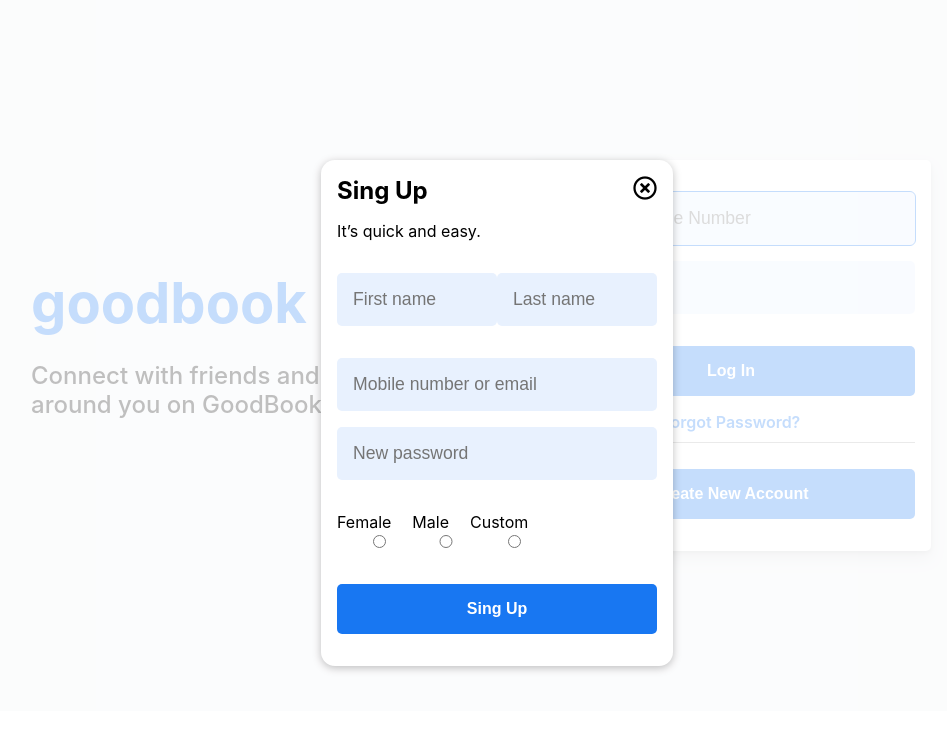
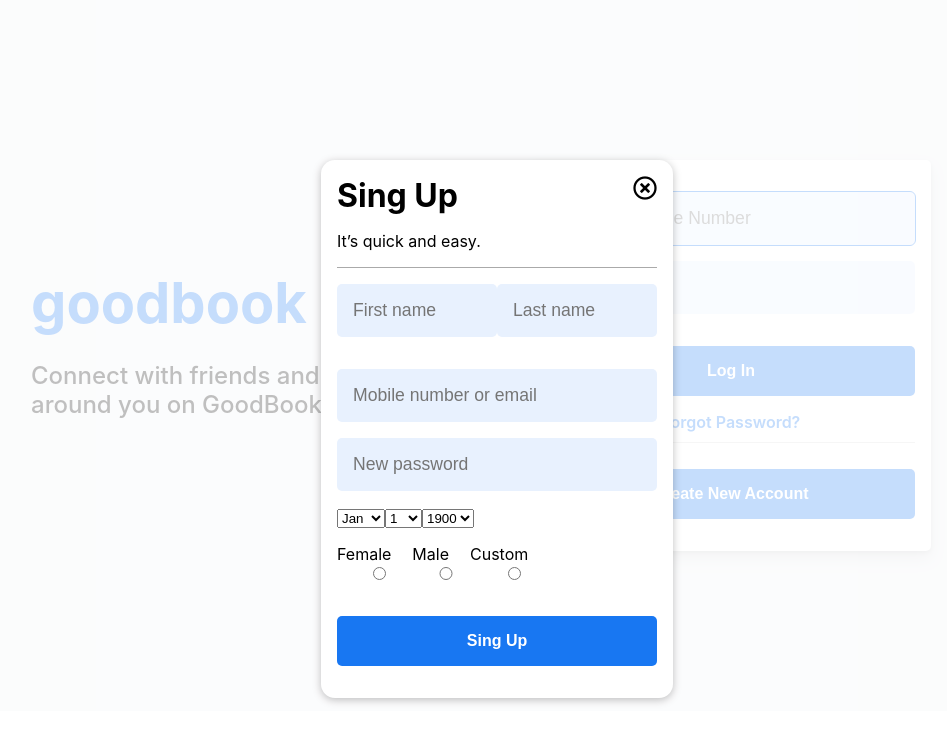
Before and after one commit to Naoto-110616/Goodbook_react-app, a React (Create React App) app in the folder goodbook-react/: page / in a window 1280 px wide. Shown: the top 742 px of the page, without its empty margins (159-1106 px from the left). Built offline with nearby package versions, Linux system fonts and the light colour scheme.

Commit message:
add select

```diff
--- a/goodbook-react/src/components/Login/Login.module.css
+++ b/goodbook-react/src/components/Login/Login.module.css
@@ -37,7 +37,7 @@ h1 {
 }
 .remenber {
 	width: 100%;
-	border-bottom: 1px solid #aaaaaa;
+	border-bottom: 1px solid #dbdbdb;
 	margin-bottom: 10px;
 	padding-bottom: 10px;
 }
--- a/goodbook-react/src/components/Singup/Singup.js
+++ b/goodbook-react/src/components/Singup/Singup.js
@@ -1,8 +1,81 @@
 import Button from "../UI/Button";
 import Input from "../UI/Input";
 import Modal from "../UI/Modal/Modal";
+import Select from "../UI/Select/Select";
 import classes from "./Singup.module.css";
+const DAY = [
+	1, 2, 3, 4, 5, 6, 7, 8, 9, 10, 11, 12, 13, 14, 15, 16, 17, 18, 19, 20, 21, 22,
+	23, 24, 25, 26, 27, 28, 29, 30, 31,
+];
+const MONTH = [
+	{
+		value: 1,
+		month: "Jan",
+	},
+	{
+		value: 2,
+		month: "Feb",
+	},
+	{
+		value: 3,
+		month: "Mar",
+	},
+	{
+		value: 4,
+		month: "Apr",
+	},
+	{
+		value: 5,
+		month: "May",
+	},
+	{
+		value: 6,
+		month: "Jun",
+	},
+	{
+		value: 7,
+		month: "Jul",
+	},
+	{
+		value: 8,
+		month: "Aug",
+	},
+	{
+		value: 9,
+		month: "Sep",
+	},
+	{
+		value: 10,
+		month: "Oct",
+	},
+	{
+		value: 11,
+		month: "Nov",
+	},
+	{
+		value: 12,
+		month: "Dec",
+	},
+];
+const YEAR = [
+	1900, 1901, 1902, 1903, 1904, 1905, 1906, 1907, 1908, 1909, 1910, 1911, 1912,
+	1913, 1914, 1915, 1916, 1917, 1918, 1919, 1920, 1921, 1922, 1923, 1924, 1925,
+	1926, 1927, 1928, 1929, 1930, 1931, 1932, 1933, 1934, 1935, 1936, 1937, 1938,
+	1939, 1940, 1941, 1942, 1943, 1944, 1945, 1946, 1947, 1948, 1949, 1950, 1951,
+	1952, 1953, 1954, 1955, 1956, 1957, 1958, 1959, 1960, 1961, 1962, 1963, 1964,
+	1965, 1966, 1967, 1968, 1969, 1970, 1971, 1972, 1973, 1974, 1975, 1976, 1977,
+	1978, 1979, 1980, 1981, 1982, 1983, 1984, 1985, 1986, 1987, 1988, 1989, 1990,
+	1991, 1992, 1993, 1994, 1995, 1996, 1997, 1998, 1999, 2000, 2001, 2002, 2003,
+	2004, 2005, 2006, 2007, 2008, 2009, 2010, 2011, 2012, 2013, 2014, 2015, 2016,
+	2017, 2018, 2019, 2020, 2021,
+];
+
 const Singup = () => {
+	const month = MONTH.map((data) => (
+		<option value={data.value}>{data.month}</option>
+	));
+	const day = DAY.map((data) => <option value={data}>{data}</option>);
+	const year = YEAR.map((data) => <option value={data}>{data}</option>);
 	return (
 		<Modal>
 			<form className={classes.singup}>
@@ -23,6 +96,9 @@ const Singup = () => {
 					<Input input={{ placeholder: "Mobile number or email" }} />
 					<Input input={{ placeholder: "New password" }} />
 					<div className={classes.birthday}></div>
+					<Select select={{ name: "month", title: "month" }}>{month}</Select>
+					<Select select={{ name: "day", title: "day" }}>{day}</Select>
+					<Select select={{ name: "year", title: "year" }}>{year}</Select>
 					<div className={classes.gender}>
 						<Input
 							label="Female"
--- a/goodbook-react/src/components/Singup/Singup.module.css
+++ b/goodbook-react/src/components/Singup/Singup.module.css
@@ -3,9 +3,11 @@
 .singup-text {
 	display: flex;
 	justify-content: space-between;
+	border-bottom: 1px solid #aaa;
 }
 .singup-text h2 {
 	margin: 0;
+	font-size: 2rem;
 }
 .singup-text i {
 	font-size: 1.5rem;
--- /dev/null
+++ b/goodbook-react/src/components/UI/Select/Select.js
@@ -0,0 +1,11 @@
+import classes from "./Select.module.css";
+
+const Select = (props) => {
+	return (
+		<select className={classes.select} {...props.select}>
+			{props.children}
+		</select>
+	);
+};
+
+export default Select;
```
Also changed, not shown: goodbook-react/src/components/UI/Select/Select.module.css (added).
